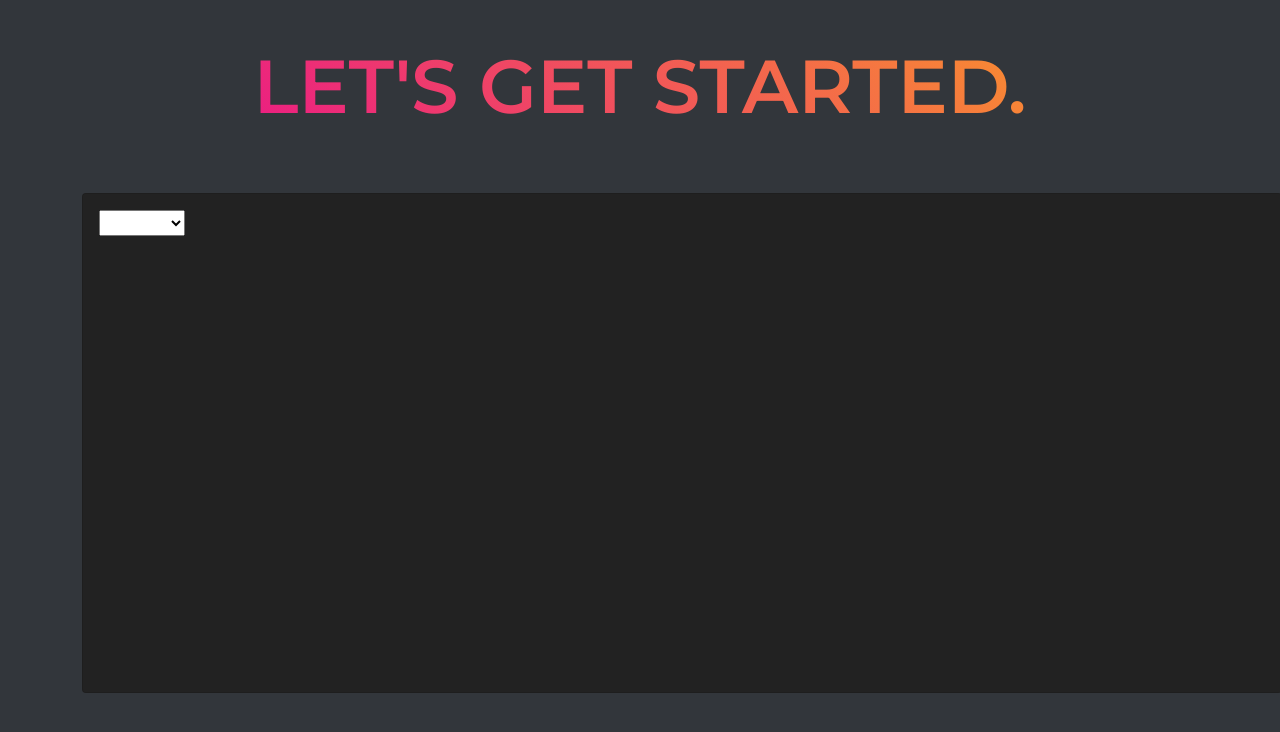
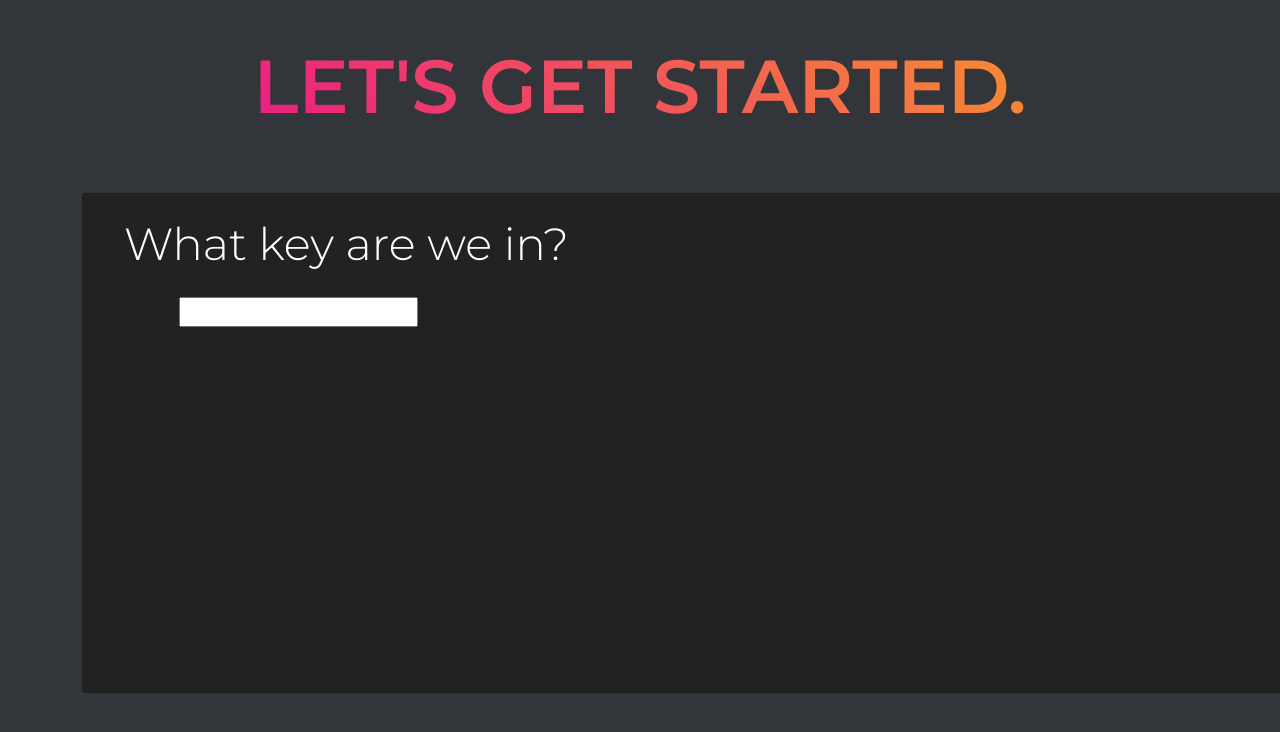
Before and after one commit to nateharrell123/Melody-Maker, a Vue app in the folder melody-maker/: page / in a window 1280 px wide. Shown: the top 732 px of the page. Built offline with nearby package versions, Linux system fonts and the light colour scheme.

Commit message:
workin on it

```diff
--- a/melody-maker/package.json
+++ b/melody-maker/package.json
@@ -13,7 +13,8 @@
     "core-js": "^3.6.5",
     "jquery": "^3.6.0",
     "vue": "^2.6.14",
-    "vue-router": "^3.2.0"
+    "vue-router": "^3.2.0",
+    "vuelidate": "^0.7.7"
   },
   "devDependencies": {
     "@vue/cli-plugin-babel": "~4.5.13",
--- a/melody-maker/src/App.vue
+++ b/melody-maker/src/App.vue
@@ -1,19 +1,19 @@
 <template>
   <div id="app">
     <Title />
-    <Carousel />
+    <MelodyCard />
   </div>
 </template>
 
 <script>
 import Title from "@/components/Title.vue"
-import Carousel from "@/components/Carousel.vue"
+import MelodyCard from "@/components/MelodyCard.vue"
 
 export default {
   name: "App",
   components:{
     Title,
-    Carousel
+    MelodyCard
   }
 }
 </script>
--- a/melody-maker/src/components/Carousel.vue
+++ /dev/null
@@ -1,57 +0,0 @@
-<template>
-<header>
-  <div class="container" id="element">
-      <b-card class="card">
-          <b-select class="">
-              <option value="1"> asdfasdf</option>
-              <option value="1"> 1 </option>
-              <option value="1"> 1 </option>
-              <option value="1"> 1 </option>
-
-          </b-select>
-      </b-card>
-  </div>
-</header>
-</template>
-
-<script>
-export default {
-
-};
-</script>
-
-<style scoped>
-.container{
-    padding-top:50px;
-    transition: opacity 1s;
-}
-.card{
-    background:#222222;
-    height:500px;
-    width:1200px;
-    margin:auto;
-}
-
-#showMe {
-  animation: cssAnimation 0s 2s forwards;
-  opacity: 0;
-}
-
-#element{
-    -webkit-animation: 3s ease 0s normal forwards 1 fadein;
-    animation: 3s ease 0s normal forwards 1 fadein;
-}
-
-@keyframes fadein{
-    0% { opacity:0; }
-    66% { opacity:0; }
-    100% { opacity:1; }
-}
-
-@keyframes fadein{
-    0% { opacity:0; }
-    66% { opacity:0; }
-    100% { opacity:1; }
-}
-
-</style>
--- /dev/null
+++ b/melody-maker/src/components/MelodyCard.vue
@@ -0,0 +1,90 @@
+<template>
+  <header>
+    <div class="container" id="fade-card">
+      <b-card class="card">
+        <div class="melody-form">
+          <span class="key-title">What key are we in?</span>
+          <div class="key-select">
+<div class="form-group" :class="{ 'form-group--error': $v.fieldA.$error }">
+    <label class="form__label">Field A</label>
+    <input class="form__input" v-model.trim="$v.fieldA.$model"/>
+  </div>
+  <div class="error" v-if="!$v.fieldA.required">Field A is required.</div>
+          </div>
+        </div>
+      </b-card>
+    </div>
+  </header>
+</template>
+
+<script>
+import { required, minLength } from 'vuelidate/lib/validators'
+
+export default {
+  name: "MelodyCard",
+  data() {
+    return {
+      fieldA: '',
+      fieldB: ''
+    }
+  },
+  validations: {
+    fieldA: {
+      required,
+      minLength: minLength(3)
+    },
+  }
+};
+</script>
+
+<style scoped>
+.container {
+  padding-top: 50px;
+  transition: opacity 1s;
+}
+.key-select{
+    padding-top:20px;
+    padding-left:5px;
+}
+.card {
+  background: #222222;
+  height: 500px;
+  width: 1200px;
+  margin: auto;
+}
+.melody-form {
+  padding-left: 25px;
+}
+.key-text{
+  height:45px;
+  font-family: "Montserrat";
+  width:155px;
+}
+
+#showMe {
+  animation: cssAnimation 0s 2s forwards;
+  opacity: 0;
+}
+
+#fade-card {
+  animation: 3s ease 0s normal forwards 1 fadein;
+}
+.key-title {
+  color: white;
+  font-family: "Montserrat";
+  font-weight: 350;
+  font-size: 45px;
+}
+
+@keyframes fadein {
+  0% {
+    opacity: 0;
+  }
+  66% {
+    opacity: 0;
+  }
+  100% {
+    opacity: 1;
+  }
+}
+</style>
--- a/melody-maker/src/main.js
+++ b/melody-maker/src/main.js
@@ -2,12 +2,14 @@ import Vue from 'vue'
 import App from './App.vue'
 import router from './router'
 import { BootstrapVue } from 'bootstrap-vue'
+import Vuelidate from 'vuelidate'
 
 import 'bootstrap/dist/css/bootstrap.css'
 import 'bootstrap-vue/dist/bootstrap-vue.css'
 
 Vue.config.productionTip = false
 Vue.use(BootstrapVue)
+Vue.use(Vuelidate)
 
 new Vue({
   router,
```
Also changed, not shown: 1 other file (tests, documents, lock files or other folders).
